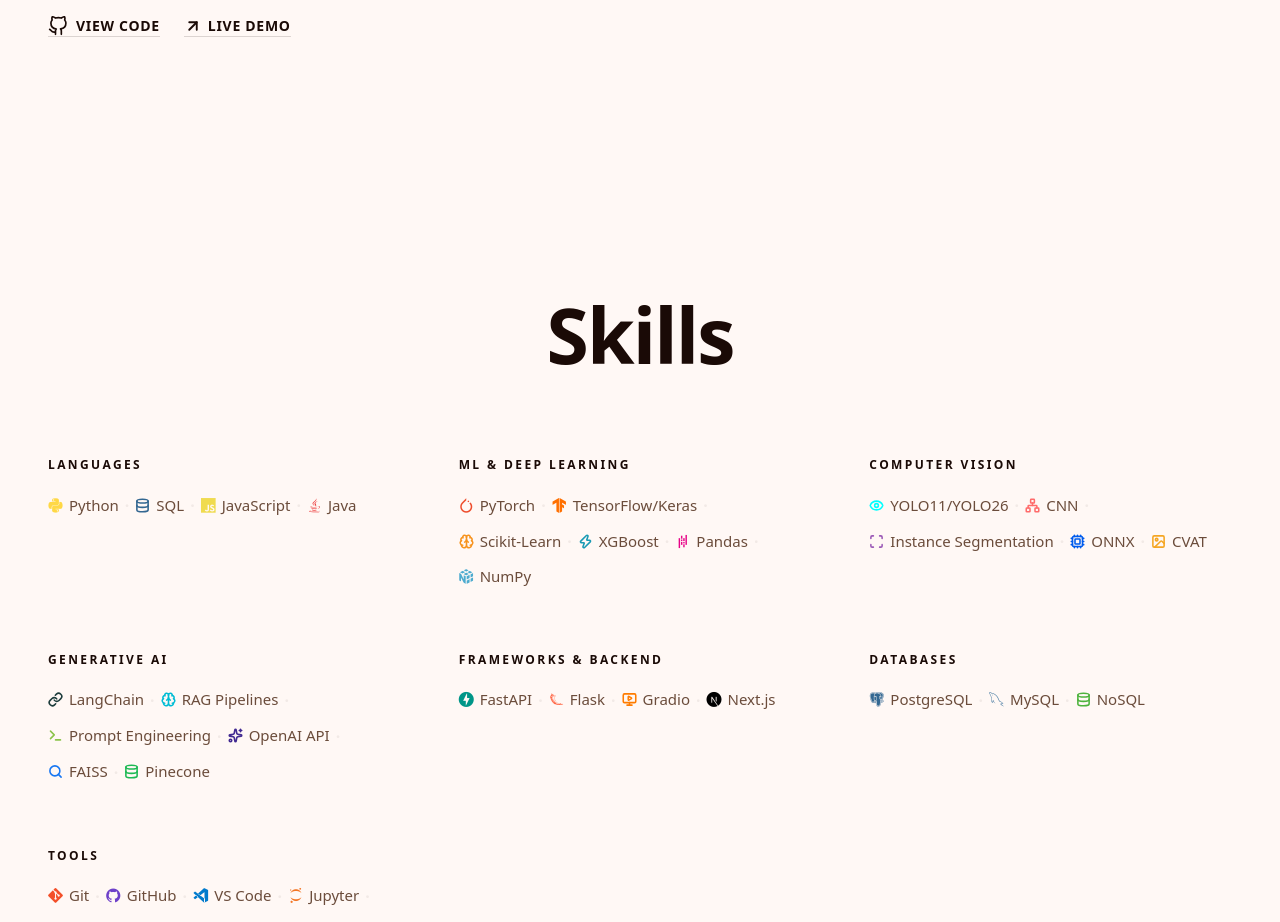
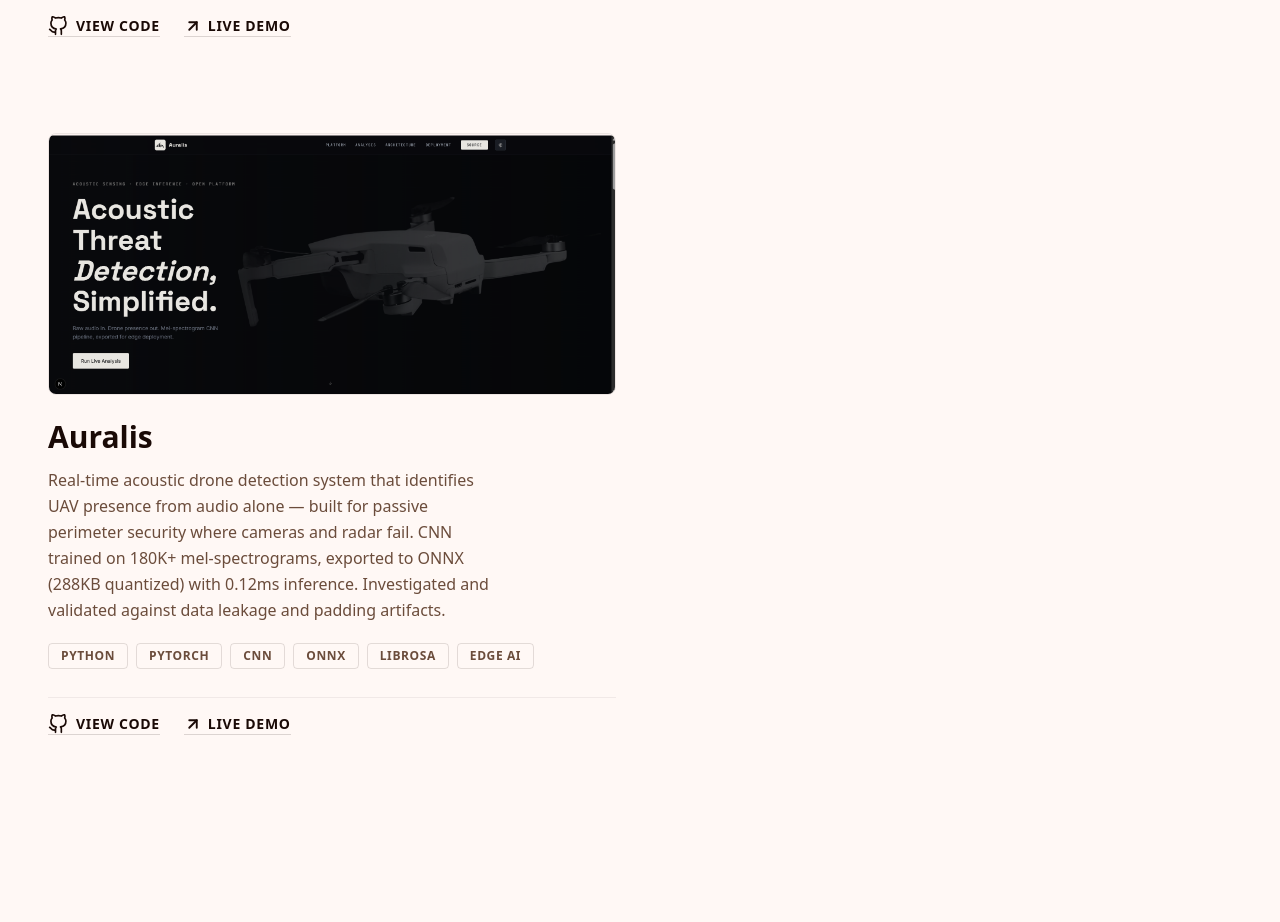
Before and after one commit to sara-2-ai-ml/sara-resulaj, a Next.js app: page / in a window 1280 px wide. Shown: the part 3520-4442 px from the top of the page. Built offline with nearby package versions, Linux system fonts and the light colour scheme.

Commit message:
Add Auralis

```diff
--- a/src/components/Projects.tsx
+++ b/src/components/Projects.tsx
@@ -38,6 +38,14 @@
     github: "https://github.com/sara-2-ai-ml/NeuralBTC",
     image: "/btc_landingpage.png",
     tags: ["PYTHON", "FASTAPI", "NEXT.JS", "PYTORCH", "CLAUDE API"]
+  },
+  {
+    title: "Auralis",
+    description: "Real-time acoustic drone detection system that identifies UAV presence from audio alone — built for passive perimeter security where cameras and radar fail. CNN trained on 180K+ mel-spectrograms, exported to ONNX (288KB quantized) with 0.12ms inference. Investigated and validated against data leakage and padding artifacts.",
+    link: "https://auralis-acoustic-drone-detector.vercel.app/",
+    github: "https://github.com/sara-2-ai-ml/Auralis---acoustic-drone-detector",
+    image: "/auralis.png",
+    tags: ["PYTHON", "PYTORCH", "CNN", "ONNX", "LIBROSA", "EDGE AI"]
   }
 ];
 
@@ -46,6 +54,8 @@
   const itemsRef = useRef<(HTMLDivElement | null)[]>([]);
 
   useEffect(() => {
+    gsap.registerPlugin(ScrollTrigger);
+
     const ctx = gsap.context(() => {
       itemsRef.current.forEach((item, i) => {
         if (item) {
@@ -98,26 +108,28 @@
 
       <div className="w-full max-w-7xl mx-auto">
         <div className="grid grid-cols-1 lg:grid-cols-2 gap-x-12 gap-y-24">
-          {PROJECTS.map((project, index) => (
+          {PROJECTS.map((project, index) => {
+            const hasLiveLink = Boolean(project.link && project.link !== "#");
+
+            return (
             <div
-              key={index}
+              key={project.title}
               ref={(el) => {
                 if (el) itemsRef.current[index] = el;
               }}
               className="flex flex-col gap-6"
             >
-              {/* Full Width Image Link */}
               <a
                 href={project.link || "#"}
-                target={project.link && project.link !== "#" ? "_blank" : undefined}
+                target={hasLiveLink ? "_blank" : undefined}
                 rel="noopener noreferrer"
-                className={`group relative w-full block transition-transform duration-500 overflow-hidden ${project.link && project.link !== "#" ? "hover:-translate-y-2 cursor-pointer" : "cursor-default"}`}
+                className={`group relative w-full block transition-transform duration-500 overflow-hidden ${hasLiveLink ? "hover:-translate-y-2 cursor-pointer" : "cursor-default"}`}
                 onClick={(e) => {
-                  if (!project.link || project.link === "#") e.preventDefault();
+                  if (!hasLiveLink) e.preventDefault();
                 }}
               >
-                {project.link && project.link !== "#" && (
-                  <div className="absolute inset-0 bg-black/0 group-hover:bg-black/5 transition-colors duration-500 z-10 pointer-events-none"></div>
+                {hasLiveLink && (
+                  <div className="absolute inset-0 bg-black/0 group-hover:bg-black/5 transition-colors duration-500 z-10 pointer-events-none" />
                 )}
                 {project.image ? (
                   <Image
@@ -125,26 +137,24 @@
                     alt={project.title}
                     width={1600}
                     height={900}
-                    className={`w-full h-auto object-contain transition-transform duration-700 border border-[rgba(26,10,6,0.08)] rounded-lg ${project.link && project.link !== "#" ? "group-hover:scale-[1.02]" : ""}`}
+                    className={`w-full h-auto object-contain transition-transform duration-700 border border-[rgba(26,10,6,0.08)] rounded-lg ${hasLiveLink ? "group-hover:scale-[1.02]" : ""}`}
                     onError={(e) => {
-                      e.currentTarget.style.display = 'none';
+                      e.currentTarget.style.display = "none";
                     }}
                   />
                 ) : null}
               </a>
 
-              {/* Content Area */}
               <div className="flex flex-col gap-3">
                 <h3 className="text-3xl font-bold text-[#1a0a06]">{project.title}</h3>
                 <p className="text-[#6b4c3b] text-base leading-relaxed max-w-md">
                   {project.description}
                 </p>
 
-                {/* Tech Stack Pills */}
                 <div className="flex flex-wrap gap-2 mt-2">
-                  {project.tags.map((tag, i) => (
+                  {project.tags.map((tag) => (
                     <span
-                      key={i}
+                      key={tag}
                       className="px-3 py-1 bg-transparent border border-[rgba(26,10,6,0.12)] text-[#6b4c3b] text-xs font-bold uppercase tracking-wider rounded-[4px]"
                     >
                       {tag}
@@ -152,7 +162,6 @@
                   ))}
                 </div>
 
-                {/* Links */}
                 <div className="mt-4 pt-4 border-t border-[rgba(26,10,6,0.06)] flex flex-wrap items-center gap-6">
                   <Magnetic>
                     <a
@@ -162,13 +171,13 @@
                       className="flex w-fit items-center gap-2 text-sm font-bold tracking-wider uppercase text-[#1a0a06] border-b border-[rgba(26,10,6,0.15)] hover:border-[#1a0a06] transition-colors"
                     >
                       <svg viewBox="0 0 24 24" width="20" height="20" stroke="currentColor" strokeWidth="2" fill="none" strokeLinecap="round" strokeLinejoin="round">
-                        <path d="M9 19c-5 1.5-5-2.5-7-3m14 6v-3.87a3.37 3.37 0 0 0-.94-2.61c3.14-.35 6.44-1.54 6.44-7A5.44 5.44 0 0 0 20 4.77 5.07 5.07 0 0 0 19.91 1S18.73.65 16 2.48a13.38 13.38 0 0 0-7 0C6.27.65 5.09 1 5.09 1A5.07 5.07 0 0 0 5 4.77a5.44 5.44 0 0 0-1.5 3.78c0 5.42 3.3 6.61 6.44 7A3.37 3.37 0 0 0 9 18.13V22"></path>
+                        <path d="M9 19c-5 1.5-5-2.5-7-3m14 6v-3.87a3.37 3.37 0 0 0-.94-2.61c3.14-.35 6.44-1.54 6.44-7A5.44 5.44 0 0 0 20 4.77 5.07 5.07 0 0 0 19.91 1S18.73.65 16 2.48a13.38 13.38 0 0 0-7 0C6.27.65 5.09 1 5.09 1A5.07 5.07 0 0 0 5 4.77a5.44 5.44 0 0 0-1.5 3.78c0 5.42 3.3 6.61 6.44 7A3.37 3.37 0 0 0 9 18.13V22" />
                       </svg>
                       View Code
                     </a>
                   </Magnetic>
 
-                  {project.link && project.link !== "#" && (
+                  {hasLiveLink && (
                     <Magnetic>
                       <a
                         href={project.link}
@@ -177,8 +186,8 @@
                         className="flex w-fit items-center gap-1.5 text-sm font-bold tracking-wider uppercase text-[#1a0a06] border-b border-[rgba(26,10,6,0.15)] hover:border-[#1a0a06] transition-colors"
                       >
                         <svg viewBox="0 0 24 24" width="18" height="18" stroke="currentColor" strokeWidth="2.5" fill="none" strokeLinecap="round" strokeLinejoin="round">
-                          <line x1="7" y1="17" x2="17" y2="7"></line>
-                          <polyline points="7 7 17 7 17 17"></polyline>
+                          <line x1="7" y1="17" x2="17" y2="7" />
+                          <polyline points="7 7 17 7 17 17" />
                         </svg>
                         Live Demo
                       </a>
@@ -187,7 +196,8 @@
                 </div>
               </div>
             </div>
-          ))}
+            );
+          })}
         </div>
       </div>
     </section>
```
Also changed, not shown: public/auralis.png (added). Lines whose indentation alone changed are shown as unchanged.
